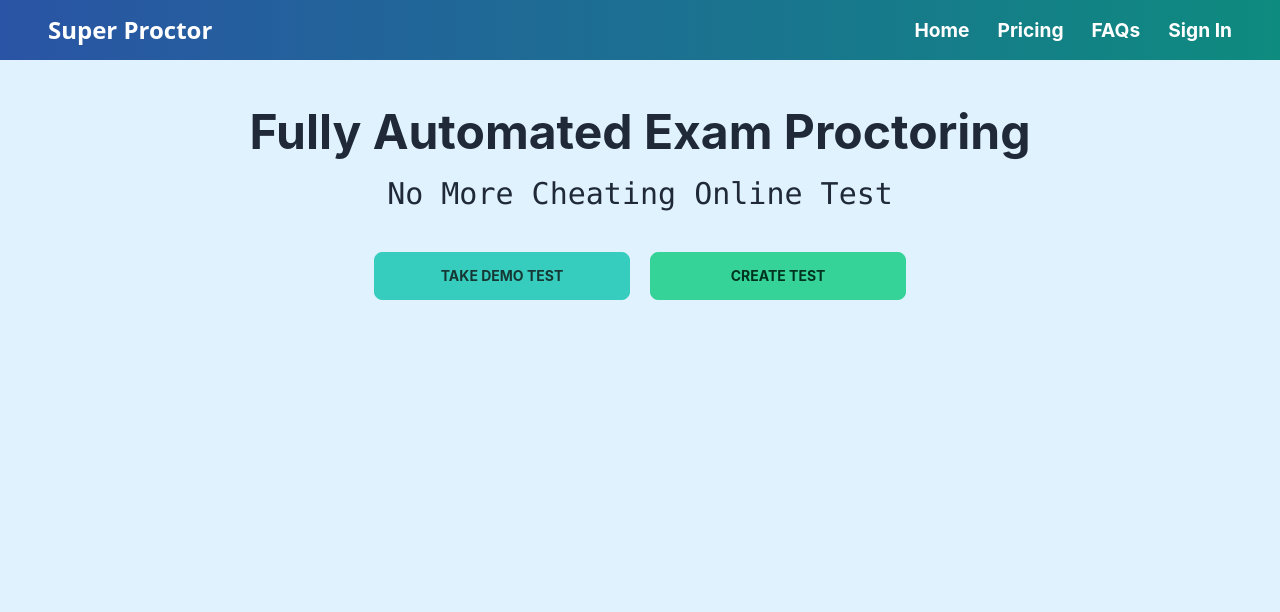
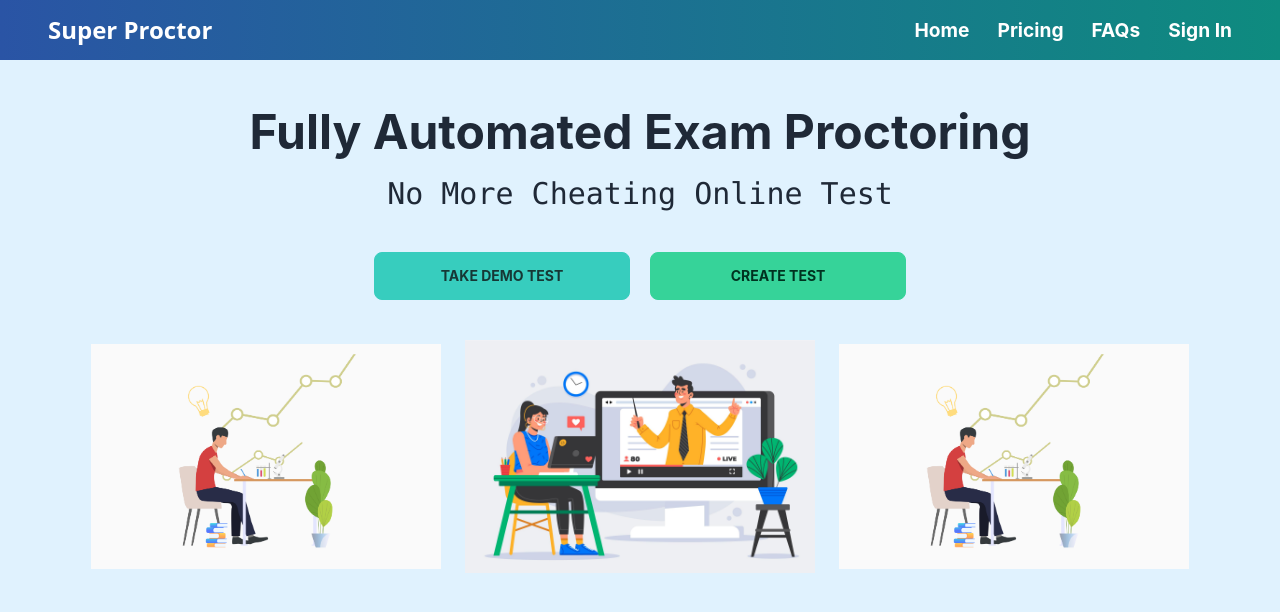
Before and after one commit to Sumon092/super-assistant-client, a React (Create React App) app: page / in a window 1280 px wide. Shown: the top 612 px of the page. Built offline with nearby package versions, Linux system fonts and the light colour scheme; no server answers.

Commit message:
banner added

```diff
--- a/src/Pages/Home.js
+++ b/src/Pages/Home.js
@@ -1,4 +1,6 @@
 import React from 'react';
+import BannerImage from '../Assets/image (1).jpg'
+import BannerImage2 from '../Assets/image (2).jpg'
 
 const Home = () => {
     return (
@@ -9,6 +11,11 @@ const Home = () => {
                 <button className='btn btn-accent btn-wide font-bold'>Take Demo Test</button>
                 <button className='btn btn-success font-bold  ml-5 btn-wide'>Create Test</button>
             </div>
+            <div className='flex justify-center items-center mt-10'>
+                <img style={{ width: '350px' }} src={BannerImage} alt="" />
+                <div className='ml-6 mr-6'><img style={{ width: '350px' }} src={BannerImage2} alt="" /></div>
+                <img style={{ width: '350px' }} src={BannerImage} alt="" />
+            </div>
         </div>
     );
 };
```
